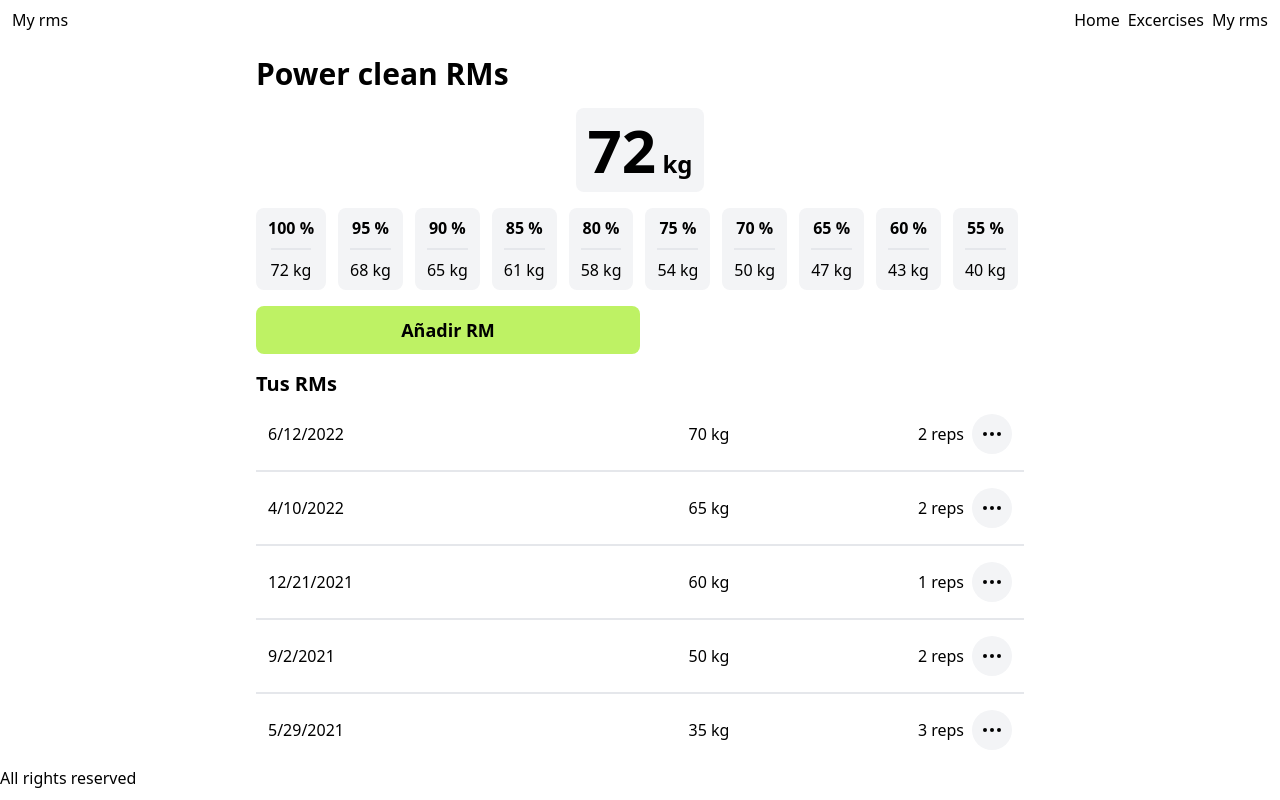
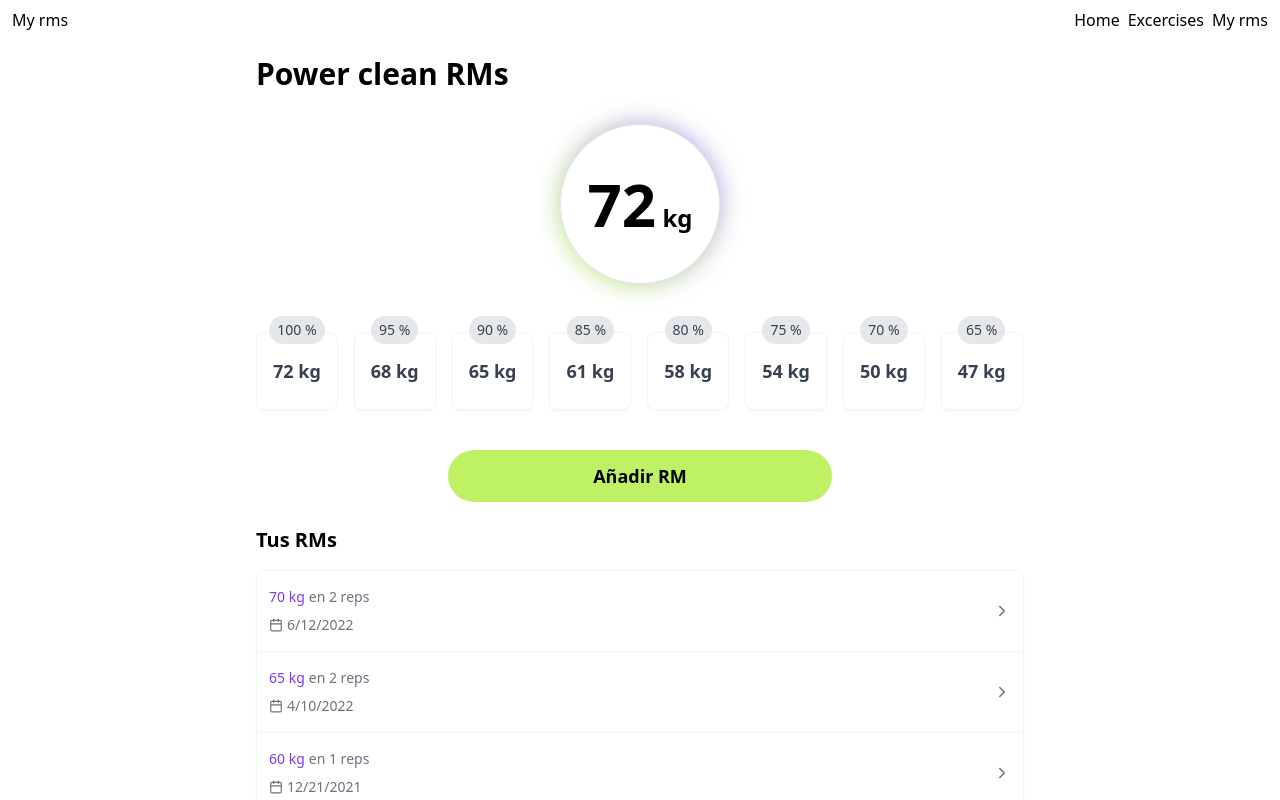
Before and after one commit to varnebla/my-new-rm, a Next.js app: page /my-rms/1 in a window 1280 px wide. Shown: the top 800 px of the page. Built offline with nearby package versions, Linux system fonts and the light colour scheme.

Commit message:
feat: add lucide icons, restyle my-rms slug page

```diff
--- a/components/PercentagesSlider.js
+++ b/components/PercentagesSlider.js
@@ -4,17 +4,21 @@ export function PercentageSlider({ percentages }) {
     return (
       <li
         key={percentage[index]}
-        className="flex flex-col items-center divide-y-2 bg-gray-100 px-3 py-2 w-max rounded-lg"
+        className="flex flex-col items-center w-max relative py-4"
       >
-        <p className="font-semibold w-max pb-2">{percentage} %</p>
-        <p className="w-max pt-2">{el[percentage]} kg</p>
+        <p className="w-max px-2 py-1 text-sm bg-gray-200  rounded-full absolute top-0">
+          {percentage} %
+        </p>
+        <p className="font-semibold w-max text-lg px-4 py-6 border border-gray-100 rounded-lg shadow-sm">
+          {el[percentage]} kg
+        </p>
       </li>
     );
   });
 
   return (
     <>
-      <ul className="flex gap-x-3 overflow-x-scroll overfloy-y-hidden mb-4 hide-scrollbar">
+      <ul className="flex gap-x-4 overflow-x-scroll mb-6 hide-scrollbar text-gray-700">
         {listOfPercentages}
       </ul>
     </>
--- a/package.json
+++ b/package.json
@@ -11,8 +11,8 @@
     "lint": "next lint"
   },
   "dependencies": {
-    "chartist": "^1.2.1",
     "firebase": "^9.9.3",
+    "lucide-react": "^0.92.0",
     "next": "12.2.4",
     "react": "18.2.0",
     "react-dom": "18.2.0"
--- a/pages/my-rms/[slug].js
+++ b/pages/my-rms/[slug].js
@@ -1,7 +1,7 @@
 import { data } from '../../data/power-clean-rms.json';
 // import LineChart from '../../components/LineChart';
 import { PercentageSlider } from '../../components/PercentagesSlider';
-import { ThreeDotsIcon } from '../../components/icons/ThreeDotsIcon';
+import { Calendar, ChevronRight } from 'lucide-react';
 import { getMaxRepetition, getWeightPercentages } from '../../helpers/formulas';
 
 export default function MyRmSlug({ maxReps }) {
@@ -12,14 +12,22 @@ export default function MyRmSlug({ maxReps }) {
     return (
       <li
         key={`${el.name}-${el.createdAt}`}
-        className="flex justify-between items-center gap-x-2 w-full px-3 py-4"
+        className="flex justify-between items-center gap-x-2 w-full px-3 py-4 text-gray-500 text-sm"
       >
-        <span className="flex-1">{el.createdAt}</span>
-        <span className="flex-1 text-right">{el.weight} kg</span>
-        <span className="flex-1 text-right">{el.reps} reps</span>
-        <button className="text-right rounded-full bg-gray-100 w-min p-2">
+        <div className="flex flex-col gap-y-2">
+          <p className="flex gap-x-1">
+            <span className="text-violet-600">{el.weight} kg</span>
+            <span>en {el.reps} reps</span>
+          </p>
+          <p className="flex items-center gap-x-1">
+            <Calendar color="currentColor" size={14} />
+            <span>{el.createdAt}</span>
+          </p>
+        </div>
+        <ChevronRight color="currentColor" size={18} />
+        {/* <button className="text-right rounded-full bg-gray-100 w-min p-2">
           <ThreeDotsIcon />
-        </button>
+        </button> */}
       </li>
     );
   });
@@ -36,18 +44,27 @@ export default function MyRmSlug({ maxReps }) {
 
   return (
     <>
-      <h1 className="font-bold text-3xl mb-4">Power clean RMs</h1>
+      <h1 className="font-bold text-3xl mb-8">Power clean RMs</h1>
       {/* <LineChart labels={listOfDates} values={listOfRms}></LineChart> */}
-      <div className="font-bold bg-gray-100 rounded-lg p-3 w-max mx-auto mb-4">
-        <span className="text-6xl">{lastRM}</span>
-        <span className="text-2xl"> kg</span>
+      <div className="font-bold rounded-full w-40 h-40 mx-auto mb-8  relative">
+        <div className="relative bg-white z-10 w-40 h-40 rounded-full flex justify-center items-center border border-gray-200">
+          <p>
+            <span className="text-6xl">{lastRM}</span>
+            <span className="text-2xl"> kg</span>
+          </p>
+        </div>
+        <div className="bg-gradient-to-tr z-0 from-lime-300 to-violet-400 blur-md rounded-full absolute top-0 bottom-0 left-0 right-0"></div>
       </div>
       <PercentageSlider percentages={percentages} />
-      <button className="max-w-sm mx-auto w-full bg-lime-300 text-lg px-3 py-2.5 font-bold mb-4 rounded-lg">
-        Añadir RM
-      </button>
-      <h3 className="font-semibold text-xl">Tus RMs</h3>
-      <ul className="flex flex-col divide-y-2">{listOfReps}</ul>
+      <div className="w-full flex justify-center">
+        <button className="max-w-sm w-full bg-lime-300 text-lg px-4 py-3 font-bold mb-6 rounded-full">
+          Añadir RM
+        </button>
+      </div>
+      <h3 className="font-semibold text-xl mb-4">Tus RMs</h3>
+      <ul className="flex flex-col rounded-lg divide-y divide-gray-100 border border-gray-100 shadow-sm mb-8">
+        {listOfReps}
+      </ul>
     </>
   );
 }
```
Also changed, not shown: 2 other files (tests, documents, lock files or other folders).
